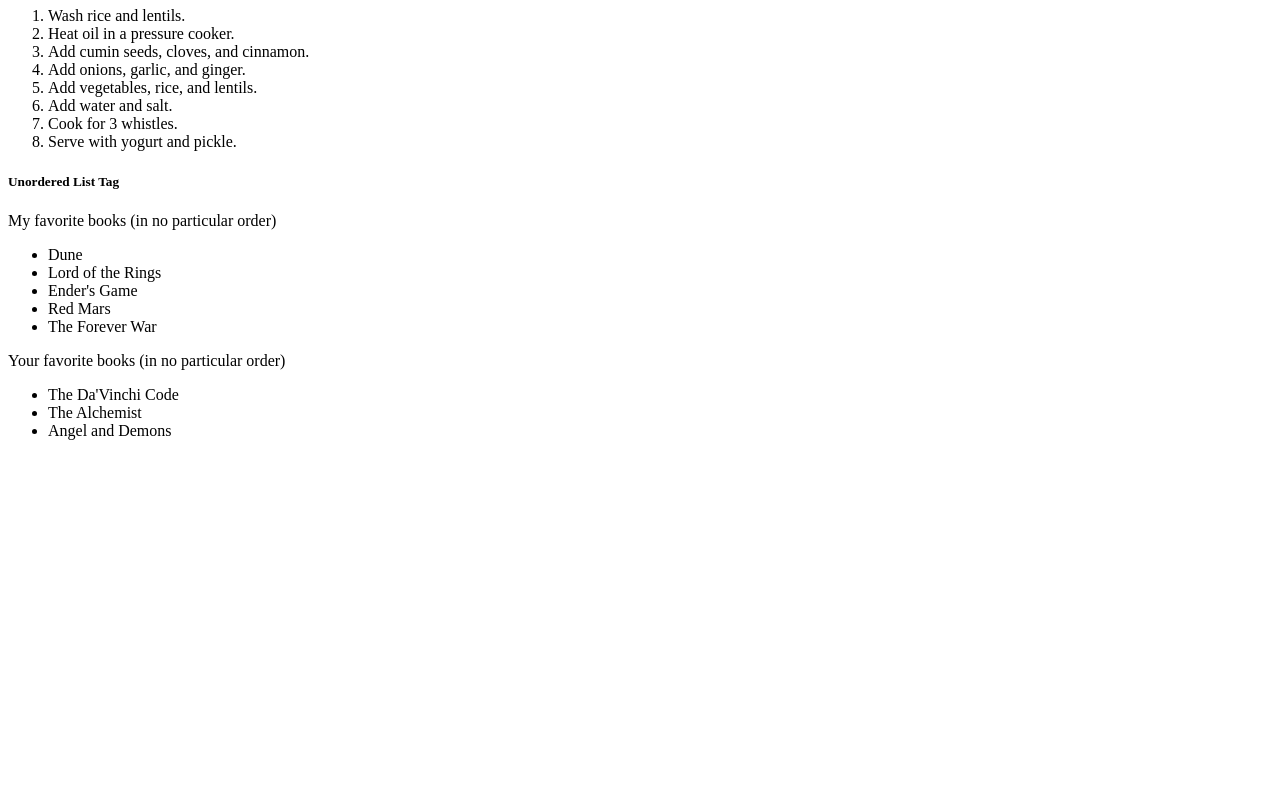
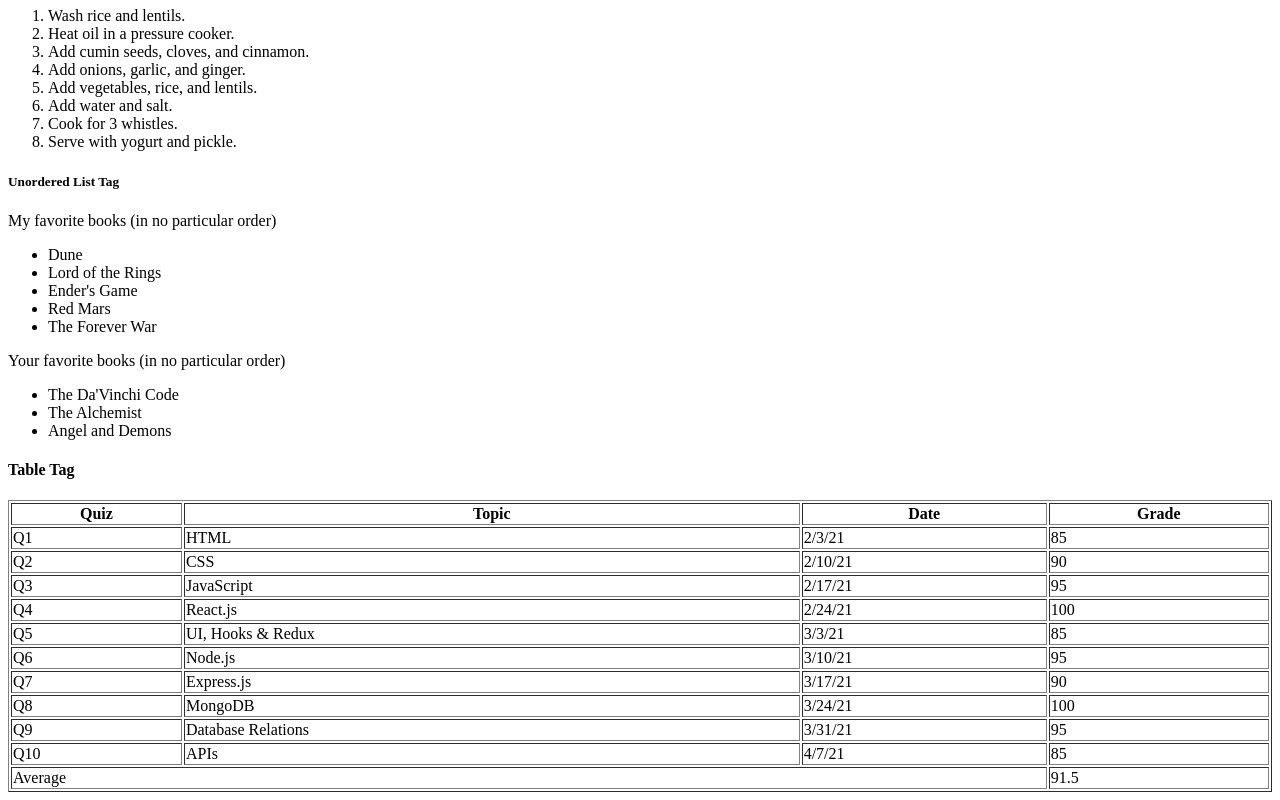
Before and after one commit to yashhbeladiya/kanbas-react-web-app, a React (Create React App) app: page / in a window 1280 px wide. Shown: the part 818-1618 px from the top of the page. Before the commit the page ends 1274 px from the top, so only its background shows below. Built offline with nearby package versions, Linux system fonts and the light colour scheme.

Commit message:
a1 lab1 html table tag

```diff
--- a/src/Labs/Lab1/index.tsx
+++ b/src/Labs/Lab1/index.tsx
@@ -68,6 +68,87 @@
                     <li>Angel and Demons</li>
                 </ul>
             </div>
+            <div id="wd-tables">
+                <h4>Table Tag</h4>
+                <table border={1} width="100%">
+                    <thead>
+                        <tr>
+                            <th>Quiz</th>
+                            <th>Topic</th>
+                            <th>Date</th>
+                            <th>Grade</th>
+                        </tr>
+                    </thead>
+                    <tbody>
+                        <tr>
+                            <td>Q1</td>
+                            <td>HTML</td>
+                            <td>2/3/21</td>
+                            <td>85</td>
+                        </tr>
+                        <tr>
+                            <td>Q2</td>
+                            <td>CSS</td>
+                            <td>2/10/21</td>
+                            <td>90</td>
+                        </tr>
+                        <tr>
+                            <td>Q3</td>
+                            <td>JavaScript</td>
+                            <td>2/17/21</td>
+                            <td>95</td>
+                        </tr>
+                        <tr>
+                            <td>Q4</td>
+                            <td>React.js</td>
+                            <td>2/24/21</td>
+                            <td>100</td>
+                        </tr>
+                        <tr>
+                            <td>Q5</td>
+                            <td>UI, Hooks & Redux</td>
+                            <td>3/3/21</td>
+                            <td>85</td>
+                        </tr>
+                        <tr>
+                            <td>Q6</td>
+                            <td>Node.js</td>
+                            <td>3/10/21</td>
+                            <td>95</td>
+                        </tr>
+                        <tr>
+                            <td>Q7</td>
+                            <td>Express.js</td>
+                            <td>3/17/21</td>
+                            <td>90</td>
+                        </tr>
+                        <tr>
+                            <td>Q8</td>
+                            <td>MongoDB</td>
+                            <td>3/24/21</td>
+                            <td>100</td>
+                        </tr>
+                        <tr>
+                            <td>Q9</td>
+                            <td>Database Relations</td>
+                            <td>3/31/21</td>
+                            <td>95</td>
+                        </tr>
+                        <tr>
+                            <td>Q10</td>
+                            <td>APIs</td>
+                            <td>4/7/21</td>
+                            <td>85</td>
+                        </tr>
+                    </tbody>
+                    <tfoot>
+                        <tr>
+                            <td colSpan={3}>Average</td>
+                            <td>91.5</td>
+                        </tr>
+                    </tfoot>
+                </table>
+            </div>
         </div>
     );
 }
```
